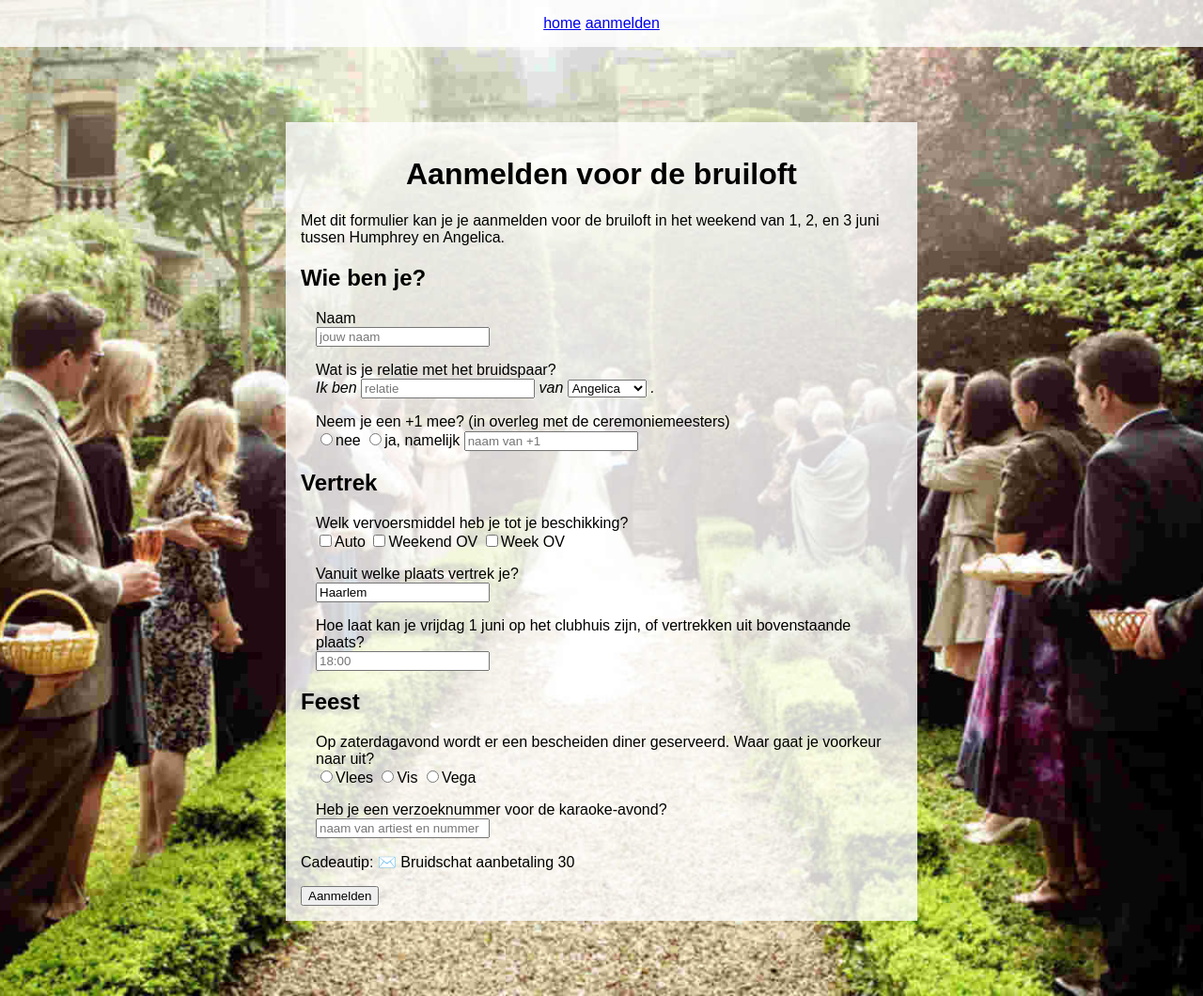
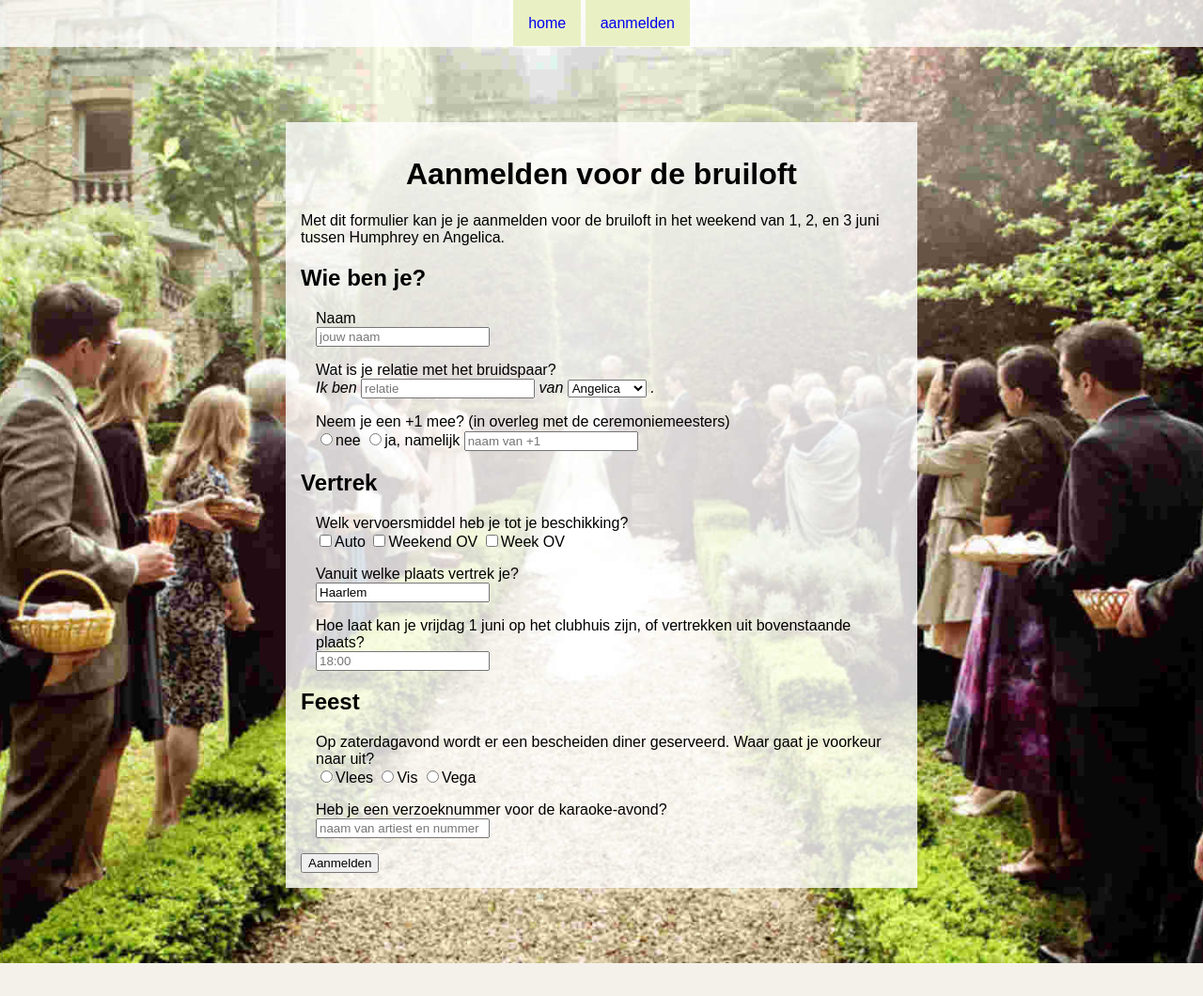
Before and after one commit to Sjord/hawedding, a PHP site: page /aanmelden.php in a window 1280 px wide. Shown: the whole page at 94% size. After the commit the page ends 1025 px from the top, so only its background shows below. Run offline with PHP 8.4, Linux system fonts and the light colour scheme.

Commit message:
Style header

```diff
--- a/lib/header.php
+++ b/lib/header.php
@@ -4,6 +4,7 @@
 <head>
     <meta charset="utf-8">
     <meta property="og:image" content="wedding_promo.jpg">
+    <meta name="viewport" content="width=device-width, initial-scale=1">
     <title>Humphrey en Angelica gaan trouwen</title>
     <link rel="stylesheet" href="style.css">
 </head>
--- a/www/aanmelden.php
+++ b/www/aanmelden.php
@@ -67,10 +67,6 @@
                 <label for="karaoke">Heb je een verzoeknummer voor de karaoke-avond?</label>
                 <input type="text" name="karaoke" placeholder="naam van artiest en nummer" id="karaoke">
             </div>
-        <p>
-            Cadeautip: ✉️
-Bruidschat aanbetaling 30
-        </p>
         <input type="submit" value="Aanmelden">
         </form>
 <?php
--- a/www/style.css
+++ b/www/style.css
@@ -39,4 +39,10 @@ header {
     text-align: center;
 }
 nav > a {
+    padding: 1em;
+    background: rgb(233, 241, 196);
+    text-decoration: none;
 }
+nav > a:hover {
+    background: rgb(213, 231, 119);
+}
```
